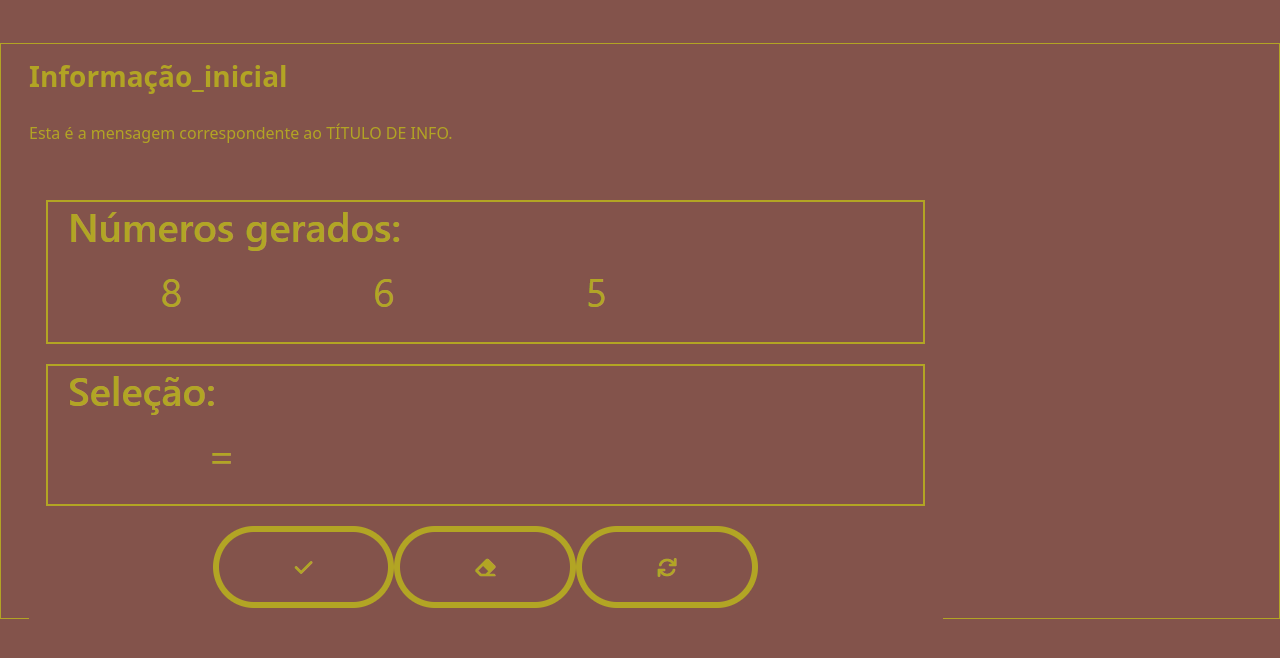
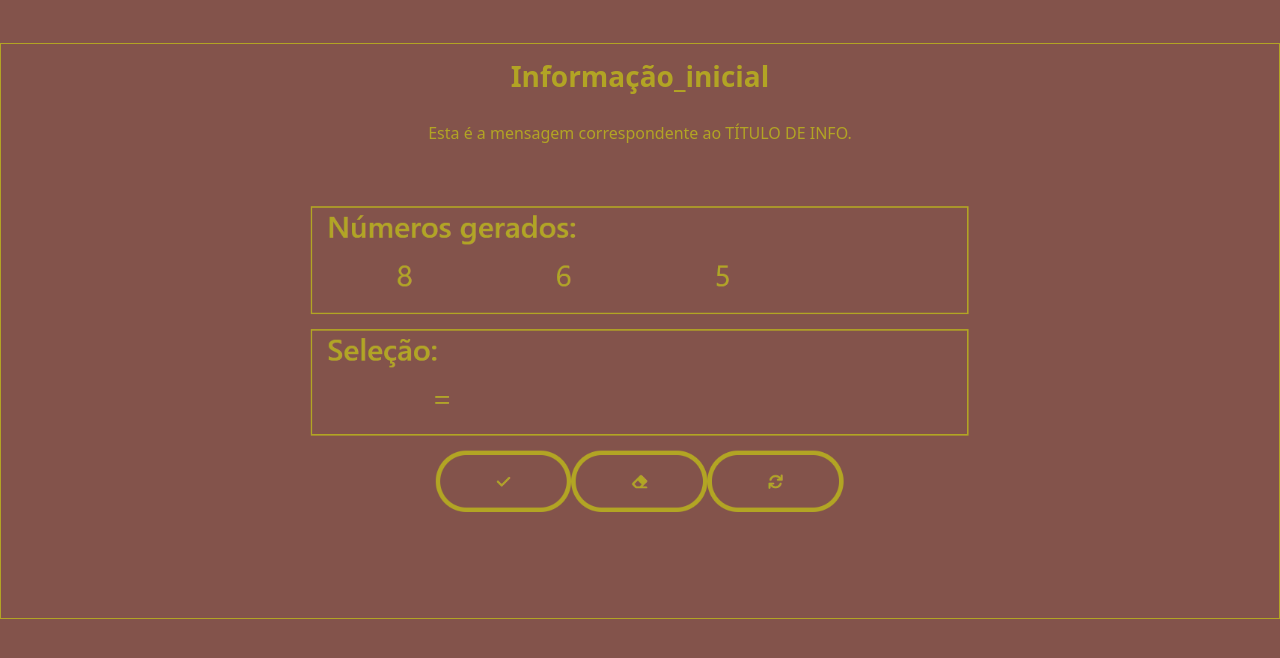
Before and after one commit to DanielKriegerS/ToZeroGame, a plain HTML site: page pages/info-page.html in a window 1280 px wide. Shown: the part 184-842 px from the top of the page. Before the commit the page ends 812 px from the top, so only its background shows below. Drawn offline with nearby package versions, Linux system fonts and the light colour scheme.

Commit message:
Adjusted content display, add section style basic

```diff
--- a/styles/info-style.css
+++ b/styles/info-style.css
@@ -5,6 +5,14 @@
 #main-content {
     display: flex;
     justify-content: center;
+    text-align: center;
+    padding-bottom: 4em;
+    height: 100vh;
+}
+
+#image-section img{
+    height: 70%;
+    margin: 1em;
 }
 
 /*/
```
